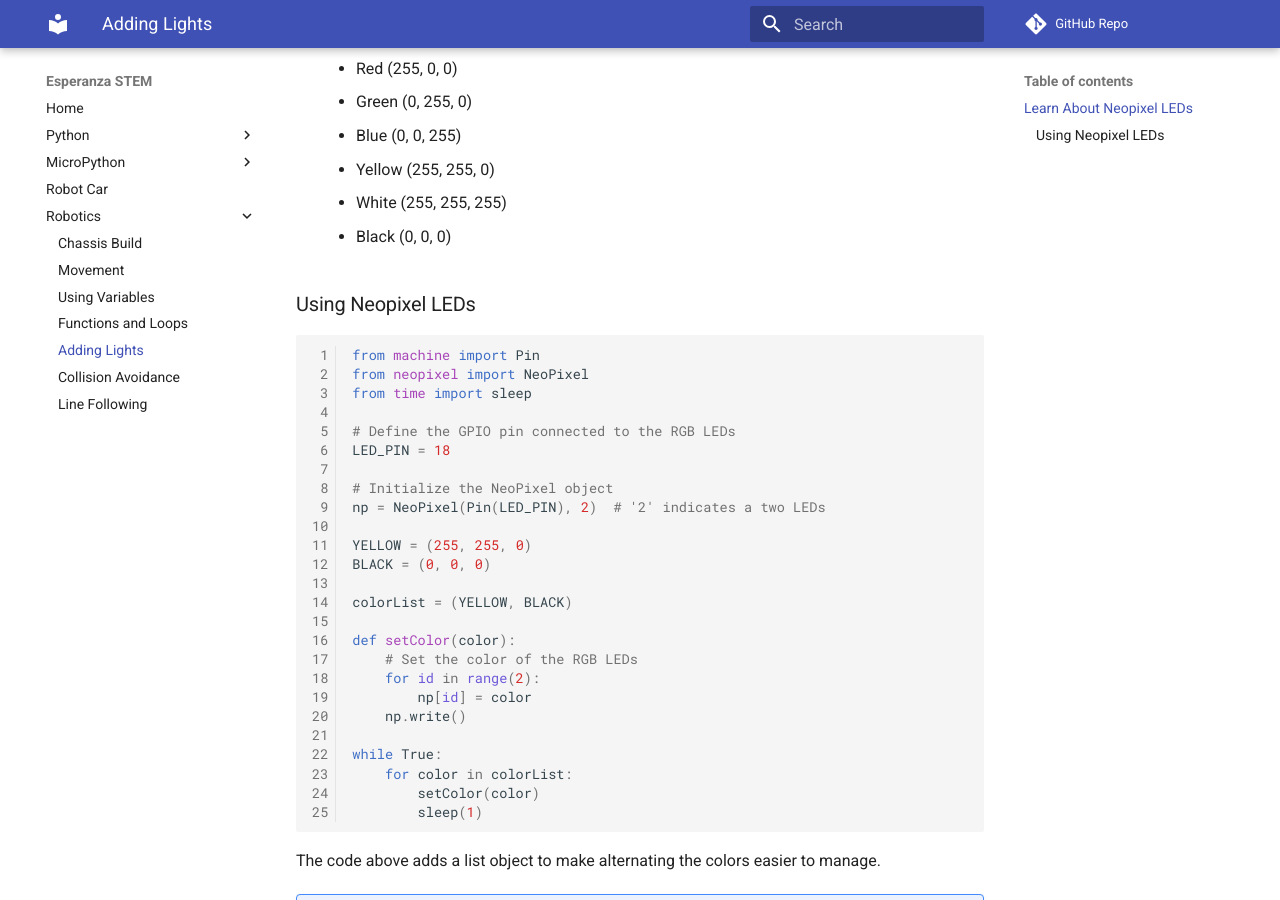
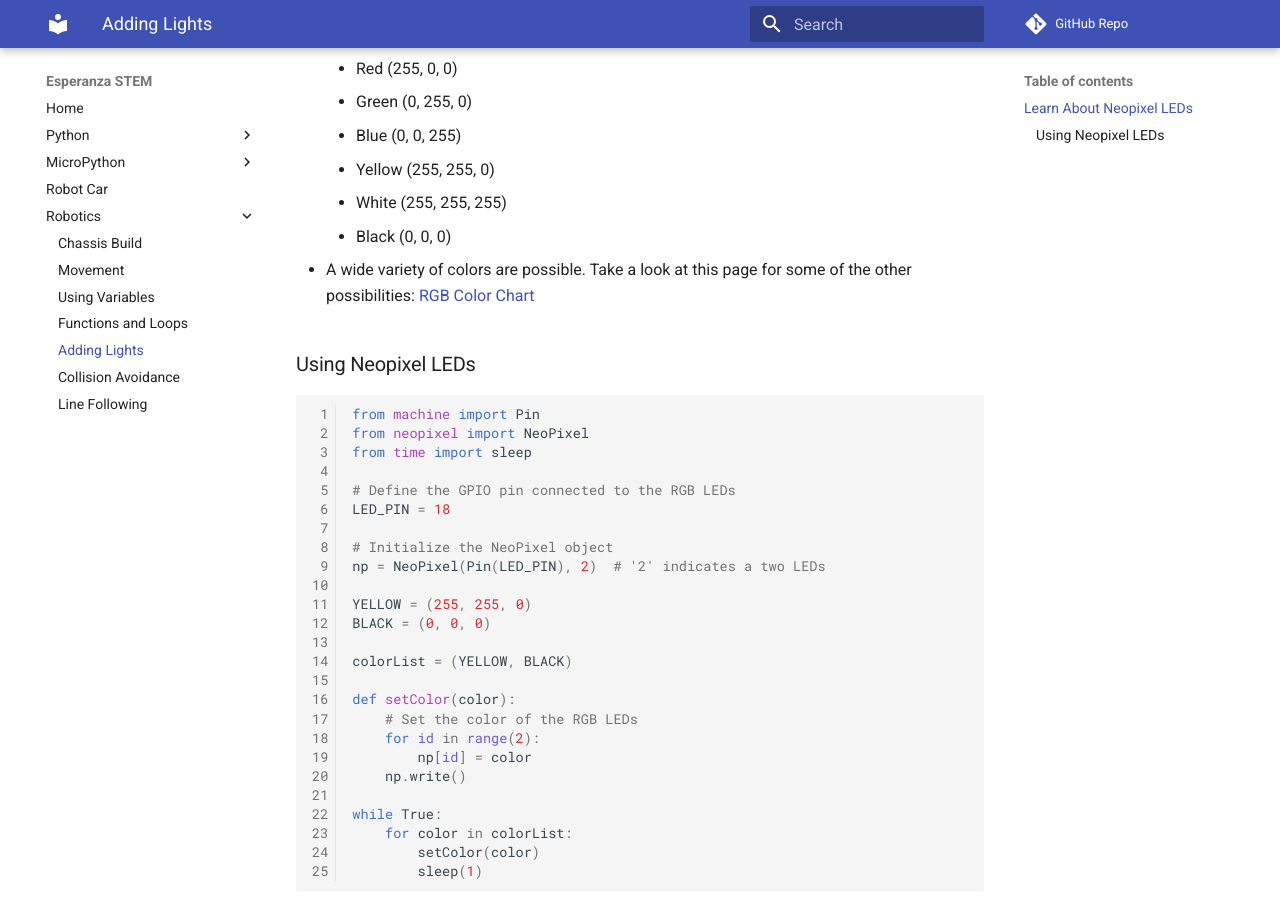
Before and after one commit to jetannenbaum/esperanzaSTEM, an MkDocs documentation site: the page built from docs/robotics/lights.md, in a window 1280 px wide and 900 px high, scrolled down 418 px. Built offline with MkDocs 1.6.1 and Material for MkDocs 9.7.7, drawn with Linux system fonts in a browser that asks for light colours; comment, search, counter and statistics services are not loaded.

Commit message:
Added an RGB color chart link

```diff
--- a/docs/robotics/lights.md
+++ b/docs/robotics/lights.md
@@ -13,6 +13,9 @@ The Maker Pi RP2040 board has two Neopixel LEDs.  We can use them to tell us wha
     - Yellow (255, 255, 0)
     - White (255, 255, 255)
     - Black (0, 0, 0)
+
+- A wide variety of colors are possible.  Take a look at this page for some of the other possibilities:
+[RGB Color Chart](https://www.rapidtables.com/web/color/RGB_Color.html)
 
 ### Using Neopixel LEDs
 
```
